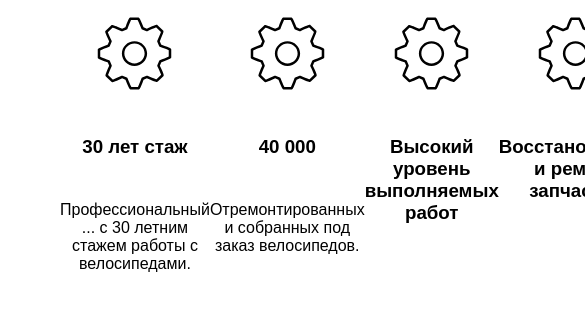
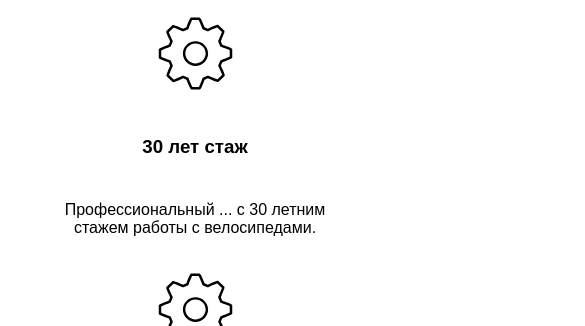
Before and after one commit to CroixANI/BicycleWorkshop, a plain HTML site: page index.html in a window 390 px wide. Shown: the part 493-819 px from the top of the page, 585 px wide, since content can reach past the window. Drawn offline with nearby package versions, Linux system fonts and the light colour scheme.

Commit message:
Fix features list layout for mobile.

```diff
--- a/css/main.css
+++ b/css/main.css
@@ -140,6 +140,9 @@ ul, li {
     display: flex;
     flex-direction: row;
     justify-content: space-between;
+    align-items: center;
+    align-content: stretch;
+    flex-wrap: wrap;
     min-height: 90px;
     padding: 20px;
     font-size: 14px;
@@ -224,7 +227,14 @@ ul, li {
     display: flex;
     flex-direction: row;
     justify-content: space-between;
+    align-content: stretch;
+    flex-wrap: wrap;
 }
+
+    .feature-item {
+        flex-grow: 1;
+        max-width: 230px;
+    }
 
     .feature-item h3 {
         position: relative;
@@ -327,6 +337,10 @@ ul, li {
     .parallax {
         min-height: 300px;
     }
+
+    .feature-item {
+        max-width: unset;
+    }
 }
 
 @media screen and (max-width: 350px) {
```
